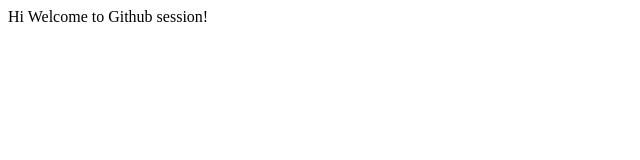
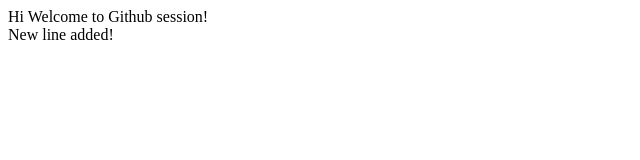
Before and after one commit to prakashmcam/demoapp, a plain HTML site: page index.html in a window 1280 px wide. Shown: the full height of the page, 0-640 px from the left. Drawn offline with Linux system fonts and the light colour scheme.

Commit message:
index file updated with new line

```diff
--- a/index.html
+++ b/index.html
@@ -1,5 +1,7 @@
 <!DOCTYPE html>
 <body>
     Hi Welcome to Github session!
+    <br>
+    New line added!
 </body>
 </html>
```
